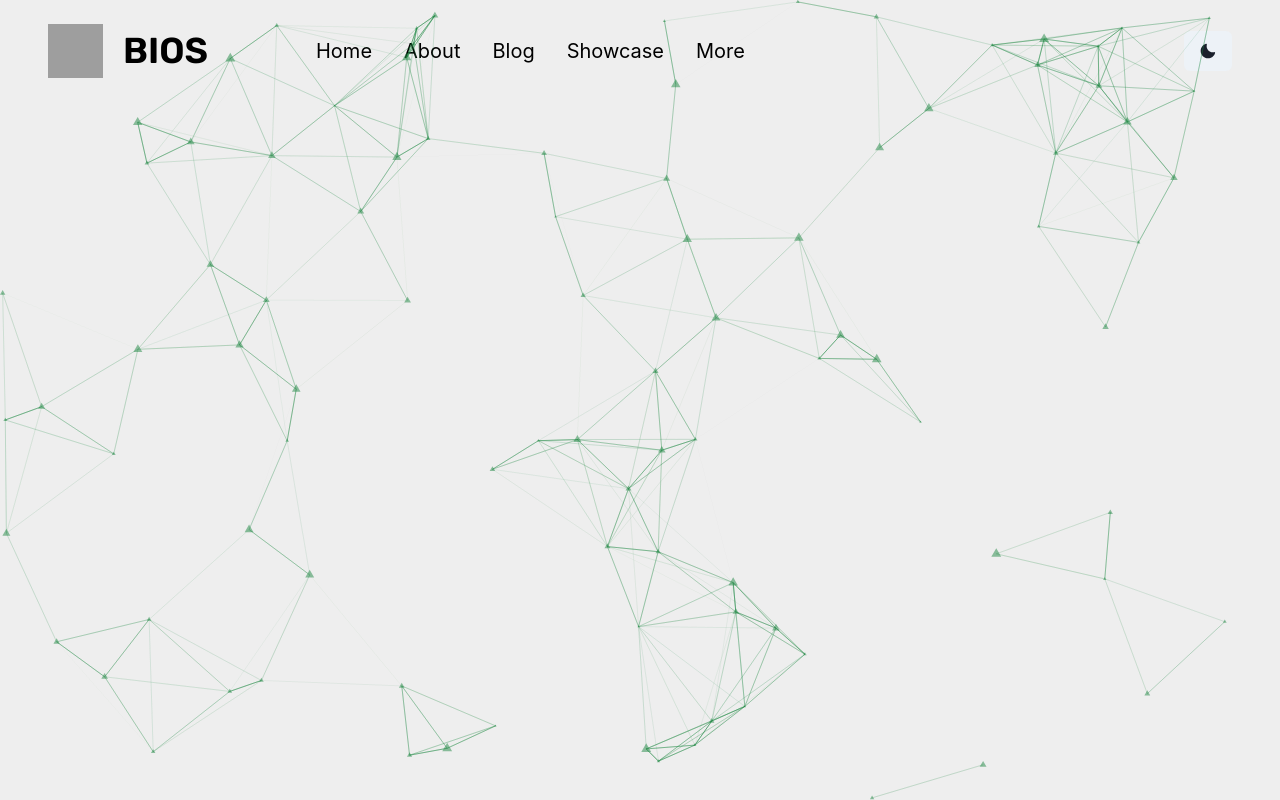
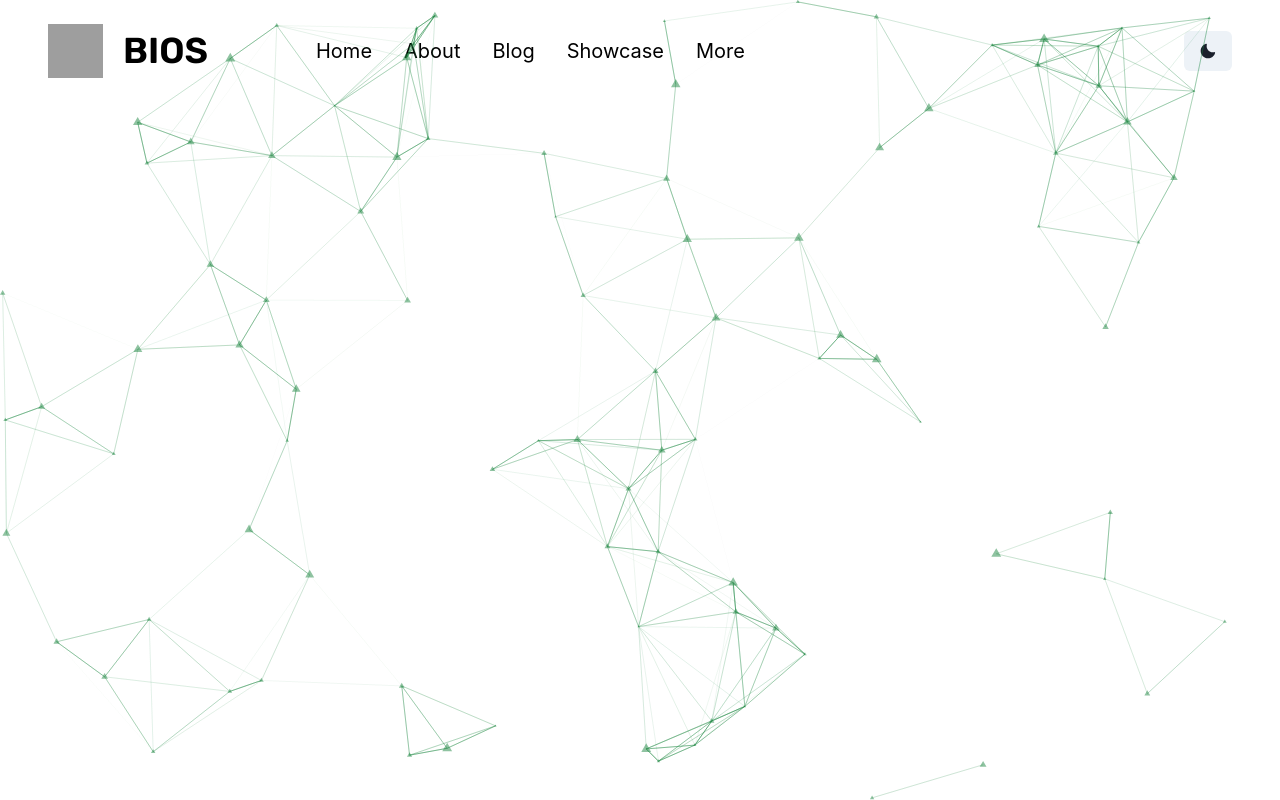
Before and after one commit to bios-bunda-mulia-university/himabios, a Next.js app: page / in a window 1280 px wide. Built offline with nearby package versions, Linux system fonts and the light colour scheme; grey boxes are pictures that could not be loaded.

Commit message:
chore: update extend color palatte

```diff
--- a/pages/theme.ts
+++ b/pages/theme.ts
@@ -14,15 +14,27 @@ const theme = extendTheme({
     },
     colors: {
         transparent: 'transparent',
-        darkMode: '#151019',
-        lightMode: '#EEEEEE'
+        green: {
+            ligtMain: '#1F8843',
+            lightSurface: '#D2E7D9',
+            lightBorder: '#B4D7C0',
+            lightHover: '#1A7138',
+            lightPressed: '#0F4421',
+            lightFocus: '#D9FBE5', // opacity: 0.2
+            darkMain: '#43E97B',
+            darkSurface: '#D9FBE5',
+            darkBorder: '#C0F8D3',
+            darkHover: '#38C266',
+            darkPressed: '#21743D',
+            darkFocus: '#43E97B', // opacity: 0.2
+        }
     },
     semanticTokens: {
         colors: {
             // Change the colors of chakra dark/light mode
             "chakra-body-bg": {
-                _light: "lightMode",
-                _dark: "darkMode",
+                // _light: yourColor,
+                _dark: '#121212',
             }
         }
     }
```
